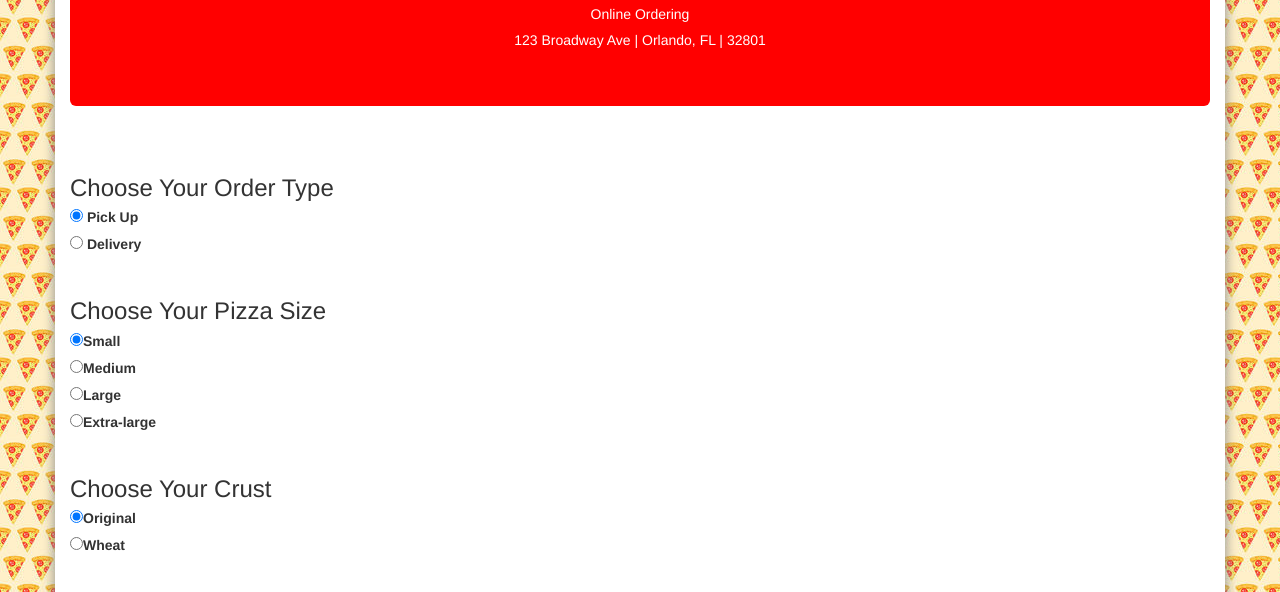
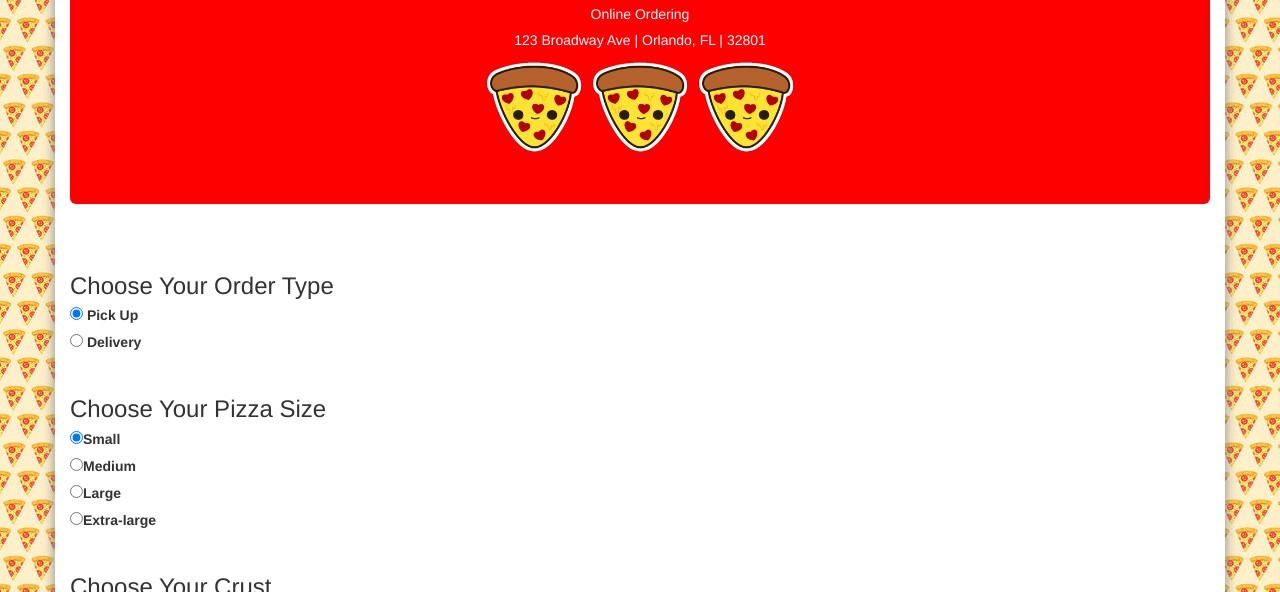
Before and after one commit to jennifer-kinsey/order-pizza, a plain HTML site: page index.html in a window 1280 px wide. Shown: the part 140-732 px from the top of the page. Drawn offline with Linux system fonts and the light colour scheme.

Commit message:
adds a favicon and completes project

```diff
--- a/css/styles.css
+++ b/css/styles.css
@@ -1,5 +1,20 @@
 body {
     background-image: url("../img/bg.jpg");
+}
+
+img{
+  width: 10%;
+  /*display: block;*/
+}
+
+
+#two{
+  display: inline;
+}
+
+.container{
+  background-color: white;
+  box-shadow: 0px 0px 12px #888888;
 }
 
 .jumbotron{
@@ -18,7 +33,6 @@ body {
   display: none;
 }
 
-.container{
-  background-color: white;
-  box-shadow: 0px 0px 12px #888888;
+h1{
+  clear: both;
 }
--- a/index.html
+++ b/index.html
@@ -7,6 +7,7 @@
     <script src="js/jquery-3.2.0.min.js"></script>
     <script src="js/scripts.js" charset="utf-8"></script>
     <title>Order Pizza</title>
+    <link rel="icon" href="img/favicon.ico" type="image/x-icon">
   </head>
   <body>
 
@@ -15,8 +16,13 @@
         <h1>Anthony's Pizza</h1>
         <h5>Online Ordering</h5>
         <h5>123 Broadway Ave | Orlando, FL | 32801</h5>
+        <img id="two" src="img/cutepizza.png" alt="cute pizza">
+        <img id="two" src="img/cutepizza.png" alt="cute pizza">
+        <img id="two" src="img/cutepizza.png" alt="cute pizza">
+
+
       </div>
-      <div class="row mainrow">
+      <div class="row">
         <div class="col-sm-6" id="order-container">
           <div class="selection order-type">
             <p>Choose Your Order Type</p>
--- a/js/scripts.js
+++ b/js/scripts.js
@@ -83,7 +83,7 @@ $(document).ready(function(){
                               <li>Sauce: ${newPizza.sauce}</li>
                               <li>Veggies: ${newPizza.vegetables}</li>
                               <li>Protein:${newPizza.proteins}</li></ul>
-                              <h4>The price is: $${newPrice}.00</h4><hr>`);
+                              <h4>Subtotal: $${newPrice}.00</h4><hr>`);
     var newTotal = newOrder.addUp();
     $("#total").text(`${newTotal}`);
     $("#result").show();
```
Also changed, not shown: img/cutepizza.png (added), img/favicon.ico (added).
